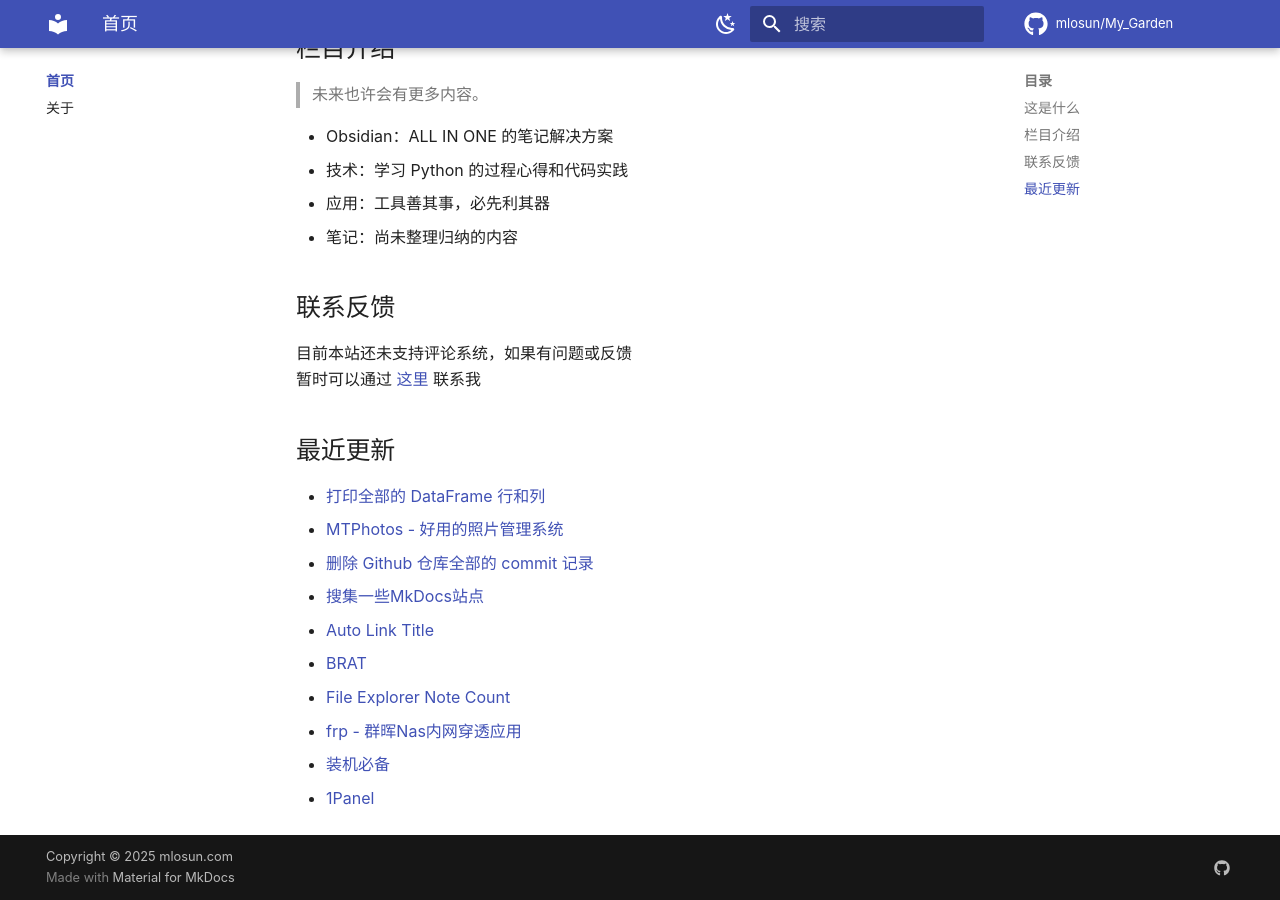
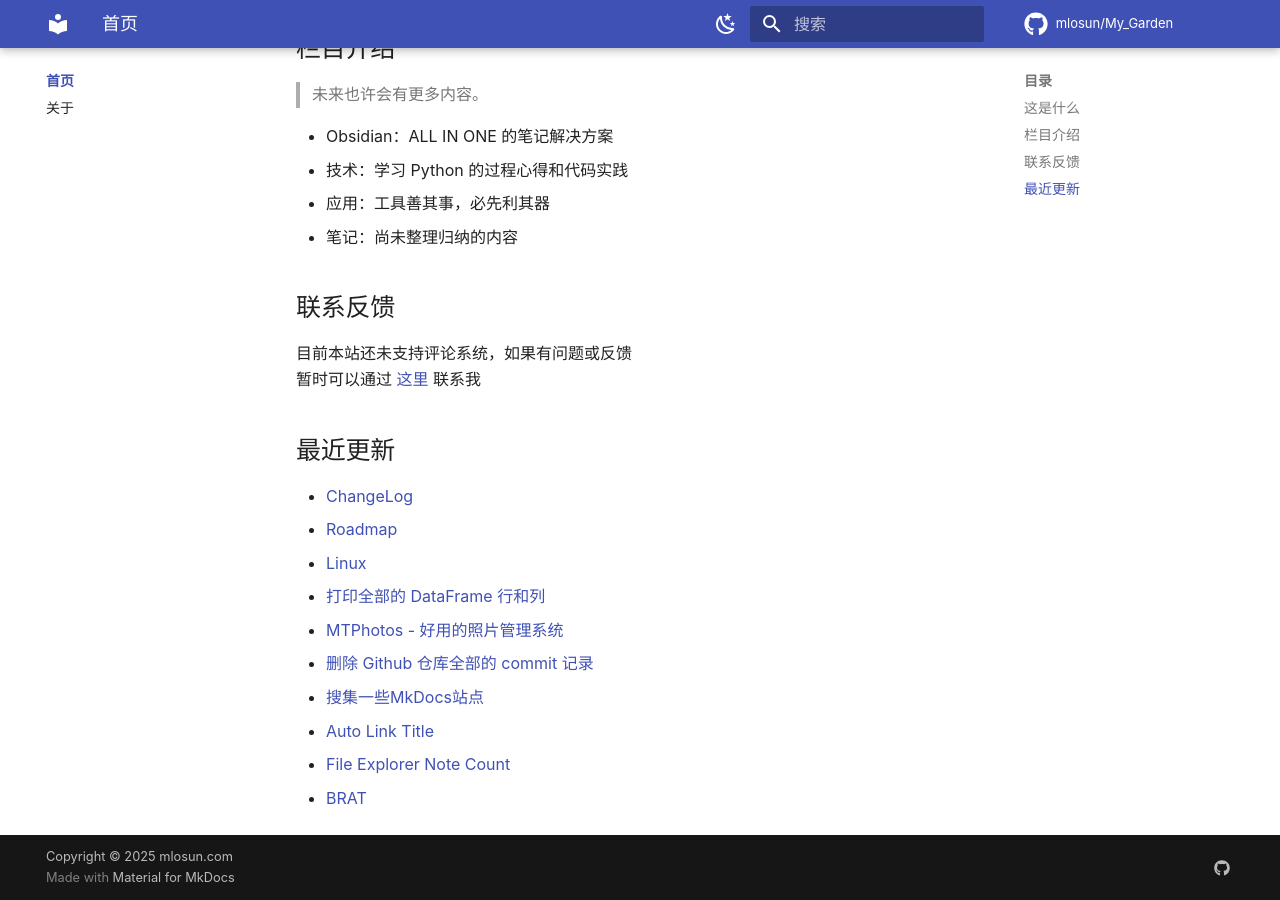
Before and after one commit to mlosun/My_Garden, an MkDocs documentation site: the page built from docs/index.md, in a window 1280 px wide and 900 px high, scrolled down 580 px. Built offline with MkDocs 1.6.1 and Material for MkDocs 9.7.7, drawn with Linux system fonts in a browser that asks for light colours; comment, search, counter and statistics services are not loaded.

Commit message:
PUSH NOTE : index.md

```diff
--- a/docs/index.md
+++ b/docs/index.md
@@ -33,13 +33,13 @@
 
 ## 最近更新
 
+- [ChangeLog](./about/ChangeLog.md)
+- [Roadmap](./about/Roadmap.md)
+- [Linux](./tech/Linux.md)
 - [打印全部的 DataFrame 行和列](./notes/%E6%89%93%E5%8D%B0%E5%85%A8%E9%83%A8%E7%9A%84%20DataFrame%20%E8%A1%8C%E5%92%8C%E5%88%97.md)
 - [MTPhotos - 好用的照片管理系统](./apps/MTPhotos%20-%20%E5%A5%BD%E7%94%A8%E7%9A%84%E7%85%A7%E7%89%87%E7%AE%A1%E7%90%86%E7%B3%BB%E7%BB%9F.md)
 - [删除 Github 仓库全部的 commit 记录](./notes/%E5%88%A0%E9%99%A4%20Github%20%E4%BB%93%E5%BA%93%E5%85%A8%E9%83%A8%E7%9A%84%20commit%20%E8%AE%B0%E5%BD%95.md)
 - [搜集一些MkDocs站点](./notes/%E6%90%9C%E9%9B%86%E4%B8%80%E4%BA%9BMkDocs%E7%AB%99%E7%82%B9.md)
 - [Auto Link Title](./obsidian/plugins/Auto%20Link%20Title.md)
+- [File Explorer Note Count](./obsidian/plugins/File%20Explorer%20Note%20Count.md)
 - [BRAT](./obsidian/plugins/BRAT.md)
-- [File Explorer Note Count](./obsidian/plugins/File%20Explorer%20Note%20Count.md)
-- [frp - 群晖Nas内网穿透应用](./apps/frp%20-%20%E7%BE%A4%E6%99%96Nas%E5%86%85%E7%BD%91%E7%A9%BF%E9%80%8F%E5%BA%94%E7%94%A8.md)
-- [装机必备](./apps/%E8%A3%85%E6%9C%BA%E5%BF%85%E5%A4%87.md)
-- [1Panel](./apps/1Panel.md)
```
